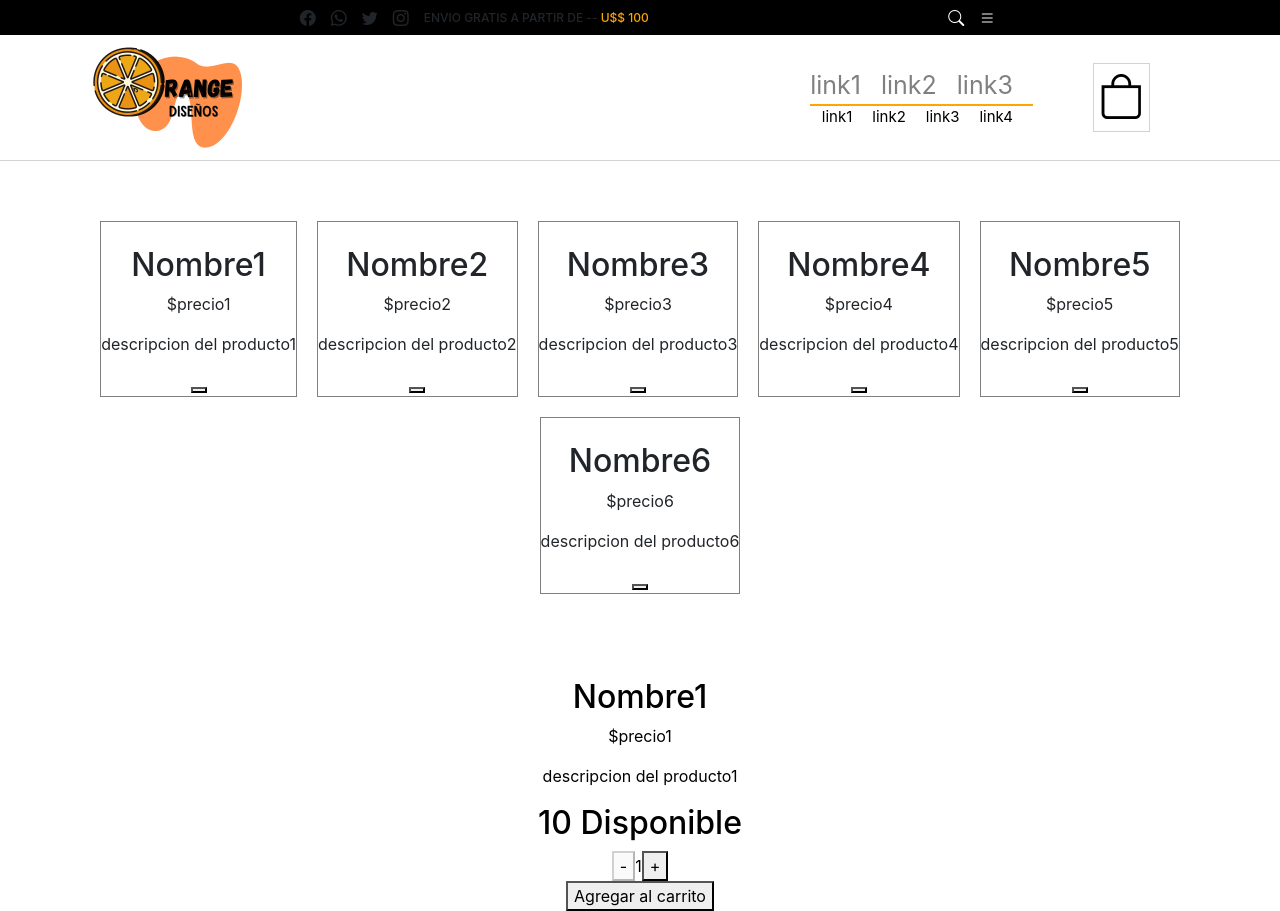
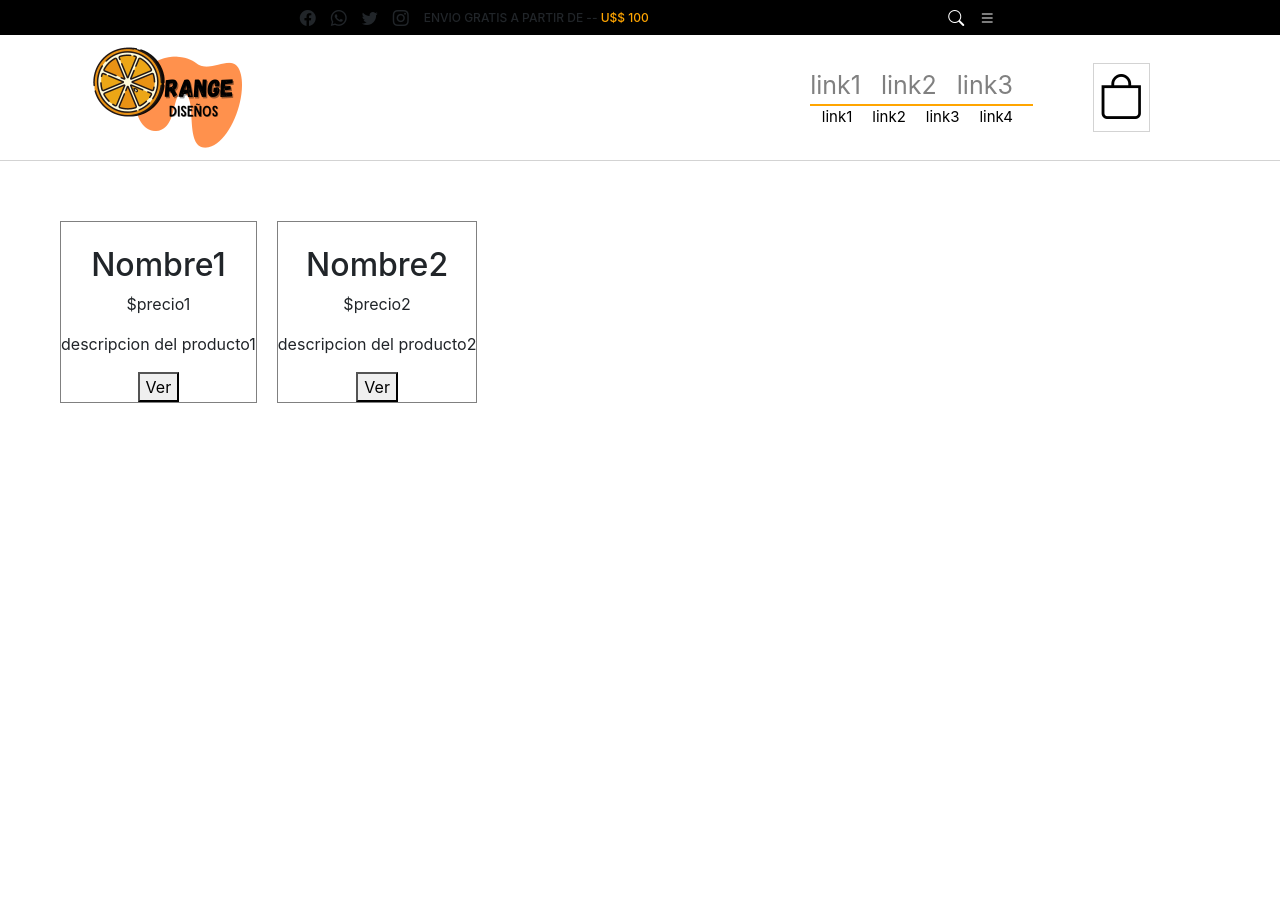
Before and after one commit to NicoHeguaburu/ecommerce, a React (Create React App) app: page /categoria/categoria1 in a window 1280 px wide. After the commit the page ends 800 px from the top, so only its background shows below. Built offline with nearby package versions, Linux system fonts and the light colour scheme.

Commit message:
TERMINADO

```diff
--- a/src/App.js
+++ b/src/App.js
@@ -1,14 +1,24 @@
+import React from 'react';
 import './App.css';
 import NavBar from './components/NavBar/NavBar';
-import ListItemsContainer from './components/ItemListContainer/ItemListContainer';
+import ItemListContainer from './components/ItemListContainer/ItemListContainer';
 import ItemDetailContainer from './components/ItemDetailContainer/ItemDetailContainer'
+import { BrowserRouter, Routes, Route } from 'react-router-dom'
+
 
 function App() {
   return (
-    <div className="App">
-        <NavBar/>
-        <ListItemsContainer/>
-        <ItemDetailContainer/>
+    <div className='App'>
+      <BrowserRouter>
+        <div>
+          <NavBar/>
+          <Routes>
+            <Route path="/" element={<ItemListContainer />}/>
+            <Route path="/categoria/:categoria" element={<ItemListContainer />}/>
+            <Route path="/item/:productId" element={<ItemDetailContainer />}/>
+          </Routes>
+        </div>
+      </BrowserRouter>
     </div>
   );
 }
--- a/src/components/Item/Item.js
+++ b/src/components/Item/Item.js
@@ -1,6 +1,6 @@
 import React from "react";
 import './Item.css';
-
+import { Link } from 'react-router-dom';
 
 const Item = ({title, price, description, imgUrl, id}) => {
 
@@ -10,7 +10,9 @@ const Item = ({title, price, description, imgUrl, id}) => {
                 <h2>{title}</h2>
                 <p>{price}</p>
                 <p>{description}</p>
-                <button></button>
+                <Link to={`/item/${id}`}>
+                    <button>Ver</button>
+                </Link>
             </div>
     );
 
--- a/src/components/ItemDetailContainer/ItemDetailContainer.js
+++ b/src/components/ItemDetailContainer/ItemDetailContainer.js
@@ -1,17 +1,40 @@
 import './ItemDetailContainer.css';
 import data from '../../asyncMock';
 import ItemDetail from '../ItemDetail/ItemDetail';
-
+import { useEffect, useState } from 'react';
+import { useParams } from 'react-router-dom';
+import React from 'react';
 
 const ItemDetailContainer = () => {
+const {productId} = useParams();
 
-    const example = data[0];
+    const [items, setItems] = useState([]);
+
+    const getItems = new Promise((resolve, reject) => {
+        setTimeout(() => {
+            const detalle = data.find(items => items.id === productId);
+            resolve(detalle);
+        }, 2000);
+    });
+
+    useEffect(() => {
+        getItems.then((result) => {
+            setItems(result);
+        })
+    }, [productId]);
 
     return (
-        <div>
-            <ItemDetail price={example.price} description={example.description} title={example.title} imgUrl={example.imgUrl} id={example.id} key={example.id}/>
+        <div className='detail'>
+            <ItemDetail
+                title={items.title}
+                description={items.description}
+                pictureUrl={items.pictureUrl}
+                price={items.price}
+                key={items.id}
+            />
         </div>
-    )
-};
+    );
+
+}
 
 export default ItemDetailContainer;
```
